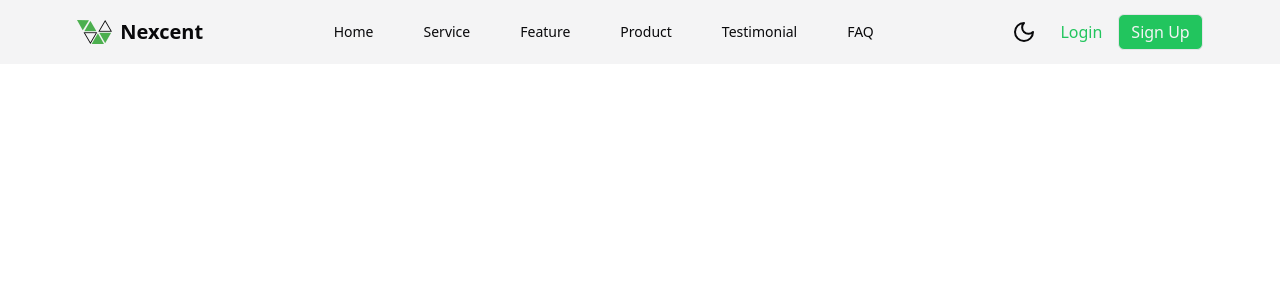
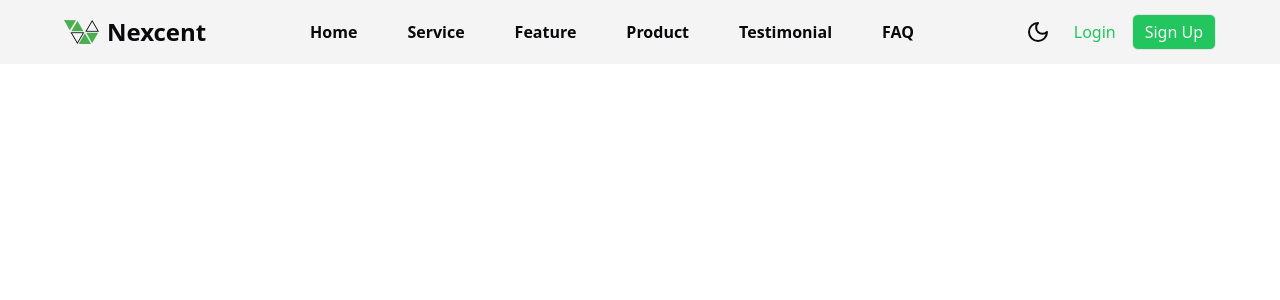
Before and after one commit to yashasvisxena/ppa-techlab-assignment, a React (Vite) app in the folder client/: page / in a window 1280 px wide. Shown: the top 300 px of the page. Built offline with nearby package versions, Linux system fonts and the light colour scheme.

Commit message:
Navbar finally done

```diff
--- a/client/src/components/header/Navbar.jsx
+++ b/client/src/components/header/Navbar.jsx
@@ -22,9 +22,9 @@ const Navbar = () => {
       <div className="flex items-center gap-2">
         <Sidebar />
         <img src={theme === "dark" ? dark : light} alt="logo" className="h-4 sm:h-6" />
-        <p className="text-lg text-center sm:text-xl font-bold">Nexcent</p>
+        <p className="text-lg text-center sm:text-xl lg:text-2xl font-bold">Nexcent</p>
       </div>
-      <div className="hidden md:gap-4 lg:gap-[50px] text-foreground sm:flex md:text-sm items-center">
+      <div className="hidden md:gap-4 lg:gap-[50px] text-foreground sm: text-sm sm:flex lg:text-base items-center font-semibold">
         <a href="#" className="">
           Home
         </a>
```
